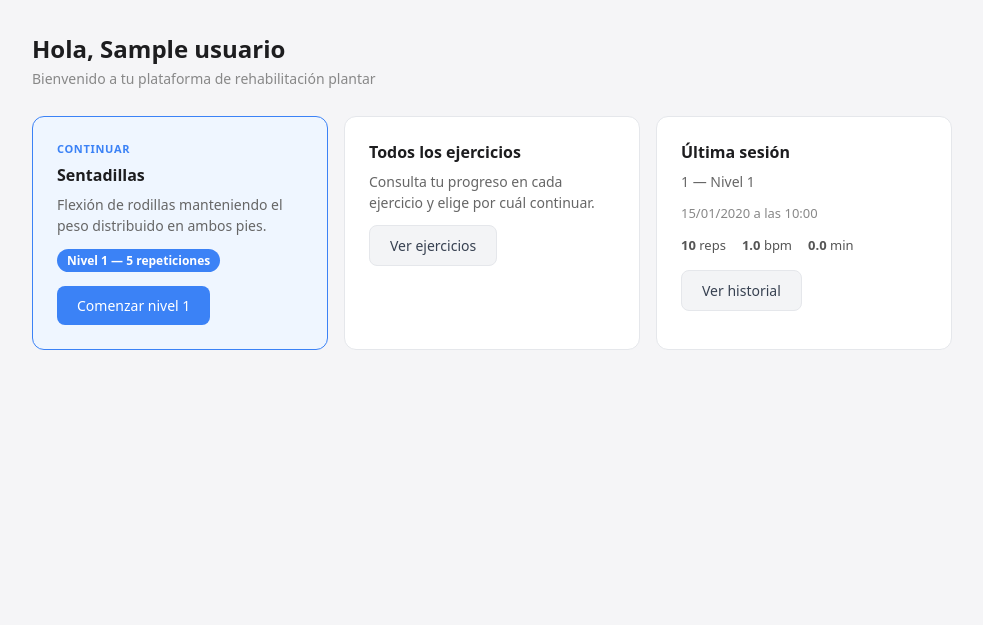
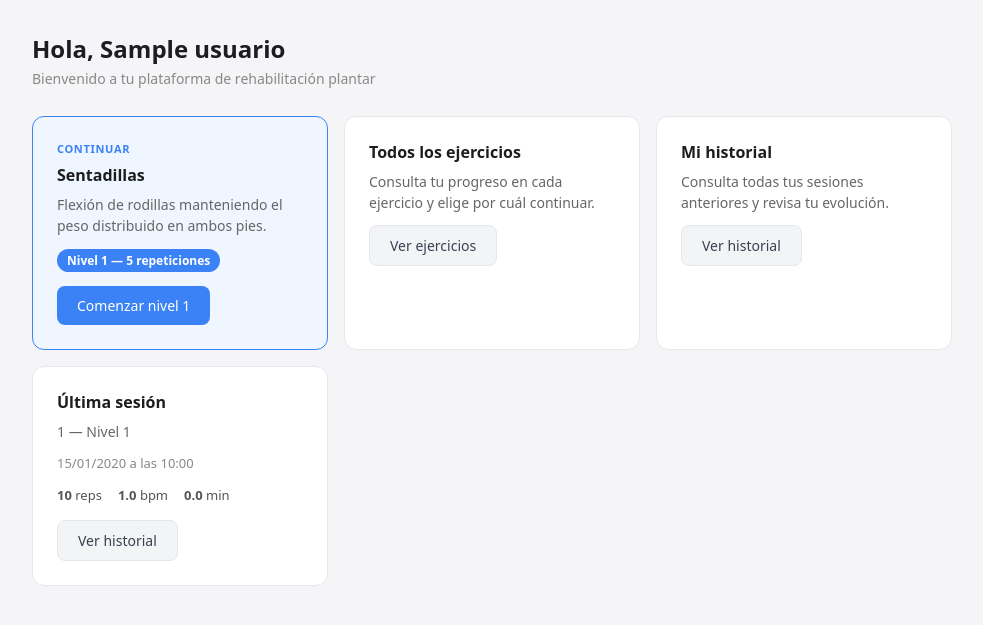
Before and after one commit to arcesara/rehabilitacion-app, a Flask app: page /dashboard in a window 1280 px wide. Shown: the part 56-681 px from the top of the page, without its empty margins (148-1131 px from the left). Run offline with Flask 3, Linux system fonts and the light colour scheme; the visitor is signed in with stand-in values (Sample User, id 1); tables that the repository leaves empty hold one stand-in row (values such as "Sample post"); some libraries are stand-ins or nearby versions.

Commit message:
Update dashboard.html

```diff
--- a/templates/dashboard.html
+++ b/templates/dashboard.html
@@ -26,6 +26,13 @@
     <a href="{{ url_for('lista_ejercicios') }}" class="btn-secondary">Ver ejercicios</a>
   </div>
 
+  <!-- Ver historial -->
+  <div class="card">
+    <h3>Mi historial</h3>
+    <p>Consulta todas tus sesiones anteriores y revisa tu evolución.</p>
+    <a href="{{ url_for('historial') }}" class="btn-secondary">Ver historial</a>
+  </div>
+
   <!-- Última sesión -->
   {% if ultima_sesion %}
   <div class="card">
```
